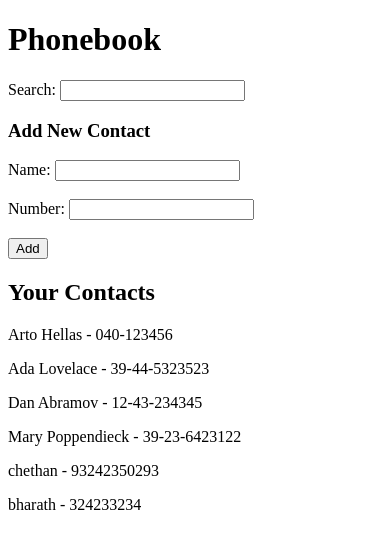
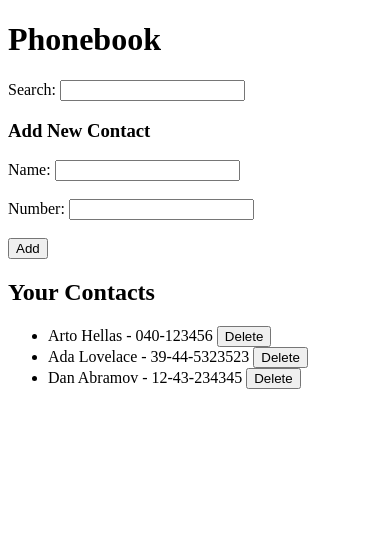
Before and after one commit to chethan25/fullstackopen-2021, a React (Create React App) app in the folder part2/phonebook/: page / in a window 390 px wide. Shown: the top 548 px of the page. Built offline with nearby package versions, Linux system fonts and the light colour scheme; data requests are answered from the project's data file.

Commit message:
solution to 2.17: phonebook step9

```diff
--- a/part2/phonebook/db.json
+++ b/part2/phonebook/db.json
@@ -14,21 +14,6 @@
       "name": "Dan Abramov",
       "number": "12-43-234345",
       "id": 3
-    },
-    {
-      "name": "Mary Poppendieck",
-      "number": "39-23-6423122",
-      "id": 4
-    },
-    {
-      "name": "chethan ",
-      "number": "93242350293",
-      "id": 5
-    },
-    {
-      "name": "bharath",
-      "number": "324233234",
-      "id": 6
     }
   ]
 }
--- a/part2/phonebook/src/App.js
+++ b/part2/phonebook/src/App.js
@@ -1,5 +1,4 @@
 import React, { useEffect, useState } from 'react';
-import axios from 'axios';
 import Contacts from './components/Contacts';
 import Filter from './components/Filter';
 import PersonForm from './components/PersonForm';
@@ -57,6 +56,14 @@ const App = () => {
     setPersons(filteredPersons);
   };
 
+  const handleDeletePerson = (person) => {
+    const result = window.confirm(`Delete ${person.name}`);
+    if (result) {
+      contactService.remove(person.id);
+      setPersons(persons.filter((p) => p.id !== person.id));
+    }
+  };
+
   return (
     <div>
       <h1>Phonebook</h1>
@@ -73,7 +80,15 @@ const App = () => {
         newNumber={newNumber}
       />
       <h2>Your Contacts</h2>
-      <Contacts persons={persons} />
+      <ul>
+        {persons.map((person) => (
+          <Contacts
+            key={person.id}
+            person={person}
+            onBtnClick={() => handleDeletePerson(person)}
+          />
+        ))}
+      </ul>
     </div>
   );
 };
--- a/part2/phonebook/src/components/Contacts.js
+++ b/part2/phonebook/src/components/Contacts.js
@@ -1,12 +1,9 @@
-const Contacts = ({ persons }) => {
+const Contacts = ({ person, onBtnClick }) => {
   return (
-    <>
-      {persons.map((person) => (
-        <p>
-          {person.name} - {person.number}
-        </p>
-      ))}
-    </>
+    <li>
+      {person.name} - {person.number}{' '}
+      <button onClick={onBtnClick}>Delete</button>
+    </li>
   );
 };
 
--- a/part2/phonebook/src/services/contacts.js
+++ b/part2/phonebook/src/services/contacts.js
@@ -20,9 +20,14 @@ const update = async (id, newObject) => {
   return response.data;
 };
 
+const remove = (id) => {
+  axios.delete(`${baseUrl}/${id}`);
+};
+
 /* eslint import/no-anonymous-default-export: [2, {"allowObject": true}] */
 export default {
   getAll,
   create,
   update,
+  remove,
 };
```
